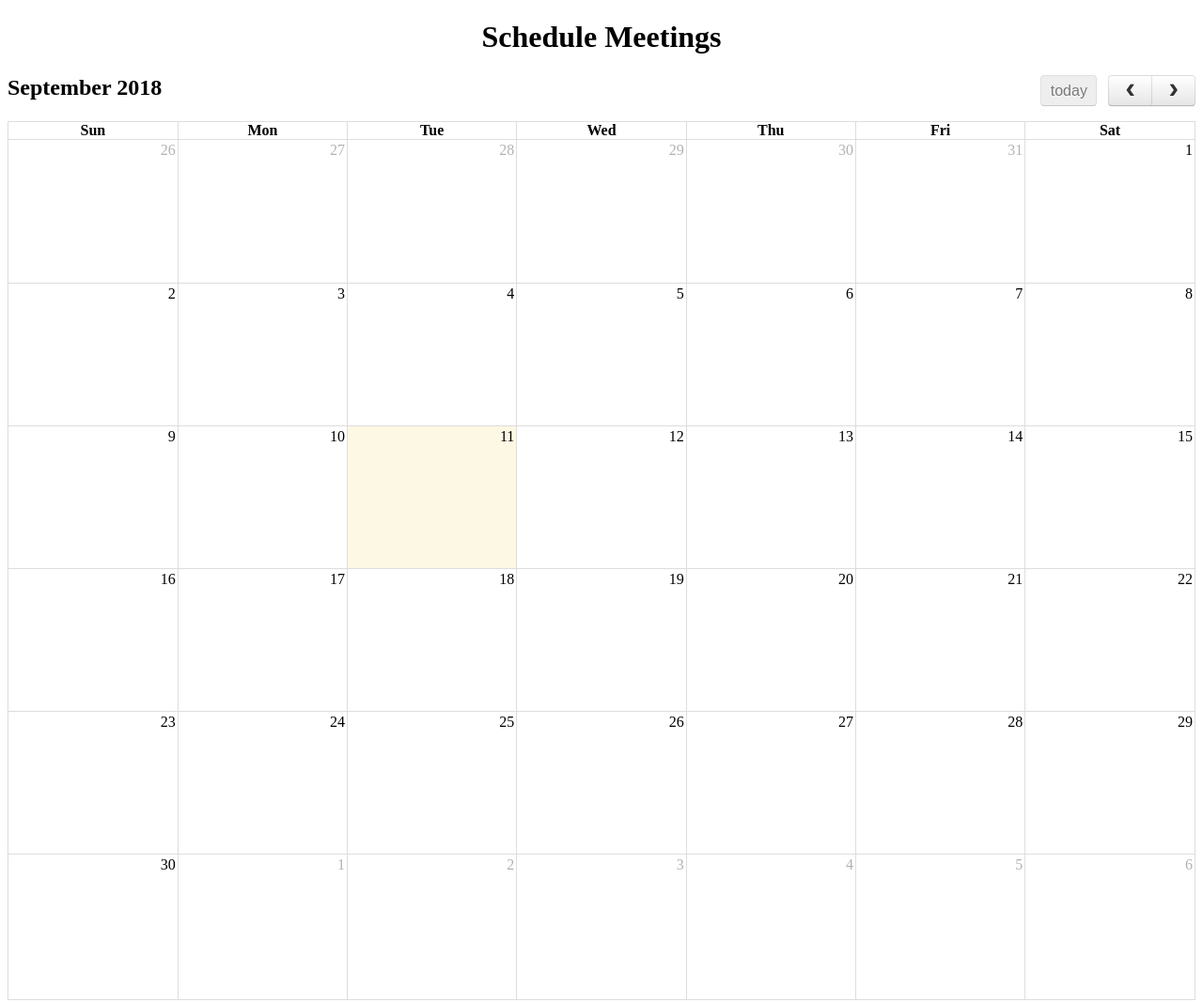
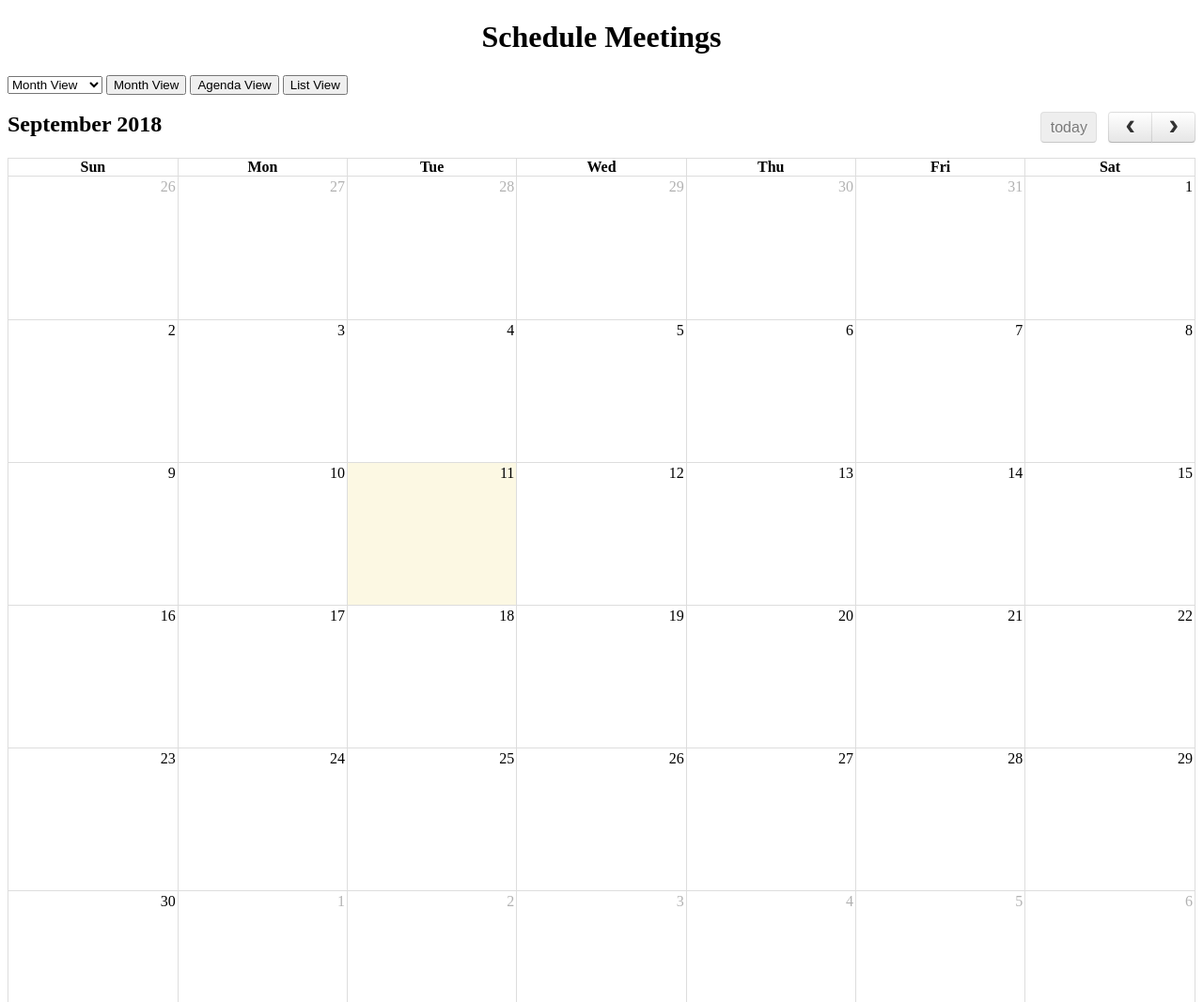
Before and after one commit to vivekVells/ScheduleMeetings, a plain HTML site: page index.html in a window 1280 px wide. Shown: the top 1067 px of the page at 94% size. Drawn offline with Linux system fonts and the light colour scheme.

Commit message:
different view functionality added

```diff
--- a/index.html
+++ b/index.html
@@ -78,6 +78,33 @@
 				calendar.next();
 			}
 
+			// month view
+			function monthView() {
+				console.log("Month view selected...");
+				calendar.changeView('month');
+			}
+
+			// agenda week view
+			function agendaView() {
+				console.log("Agenda week view selected...");
+				calendar.changeView('agendaWeek');
+			}
+
+			// list week view
+			function listView() {
+				console.log("List week view selected...");
+				calendar.changeView('listWeek');
+			}
+
+
+			// to toggle different view
+			function toggleView(select) {
+				var selectedID = select.options[select.selectedIndex].getAttribute("viewId");
+				console.log("toggle different views...");
+				if(selectedID == 1) { calendar.changeView('month'); }
+				else if(selectedID == 2) { calendar.changeView('agendaWeek'); }
+				else if(selectedID == 3) { calendar.changeView('listWeek'); }
+			}
 
 	</script>
   </head>
@@ -86,7 +113,17 @@
   		<h1 style="text-align: center;">Schedule Meetings</h1>
 
   		<!-- <button onclick="goNext()">Next</button> -->
+		<select onchange=toggleView(this)>
+		  <option viewId=1>Month View</option>
+		  <option viewId=2>Agenda View</option>
+		  <option viewId=3>List View</option>
+		</select>
 
+		<button onclick="monthView()">Month View</button>
+		<button onclick="agendaView()">Agenda View</button>
+		<button onclick="listView()">List View</button>
+
+		<br><br>
 		<div id='calendar'></div>
   </body>
 </html>
```
